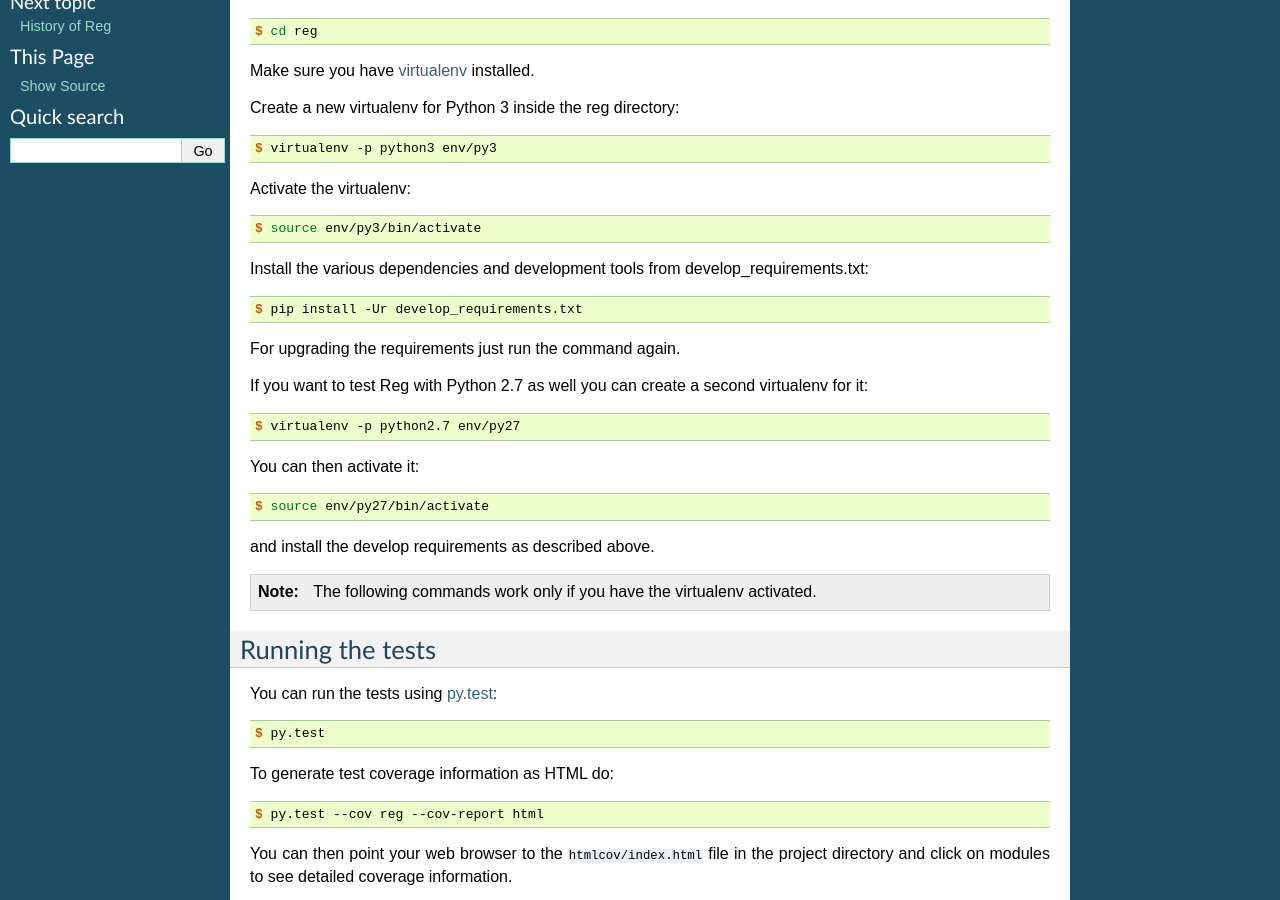
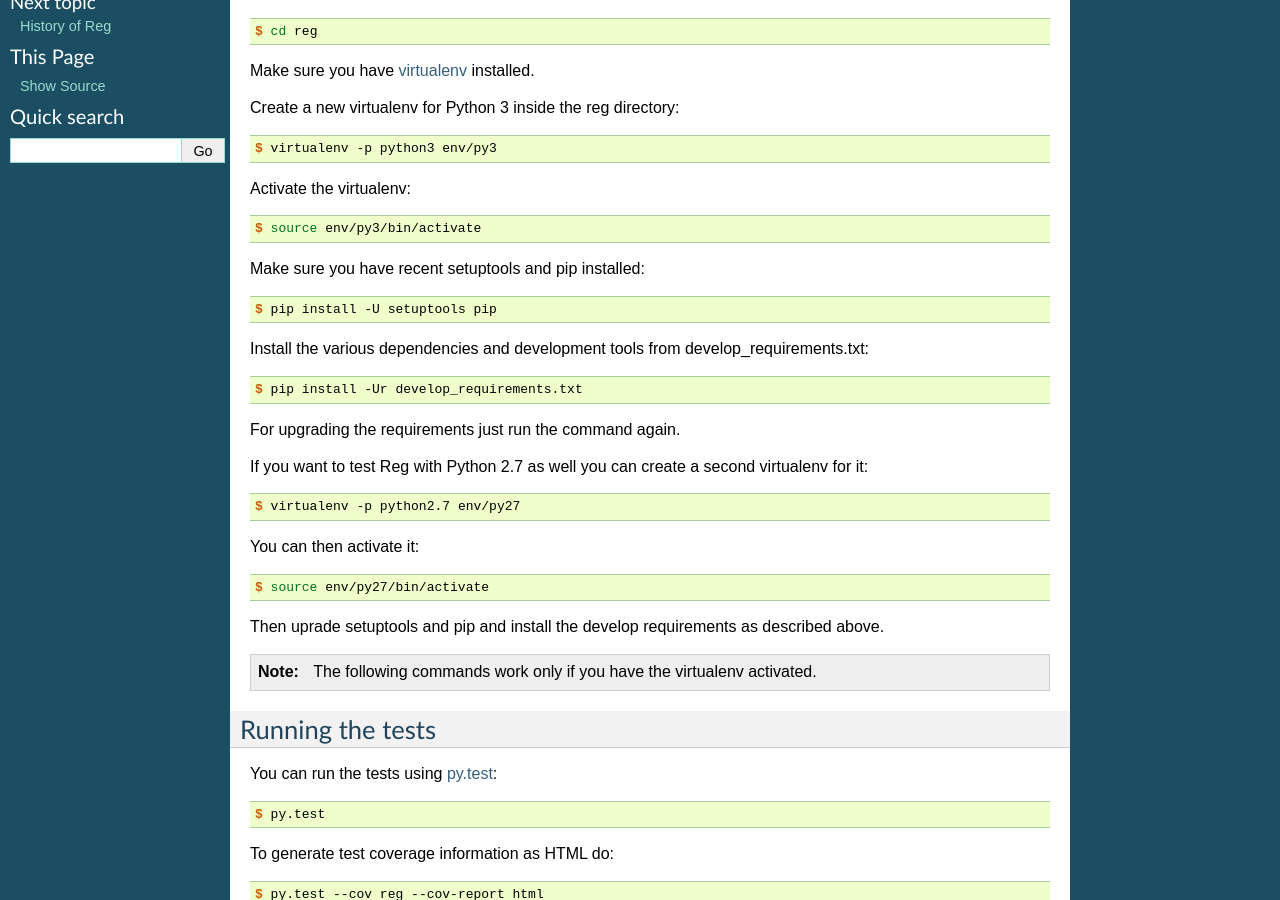
Before and after one commit to morepath/reg, a Sphinx documentation site: the page built from doc/developing.rst, in a window 1280 px wide and 900 px high, scrolled down 306 px. Built offline with Sphinx 7.4.7, drawn with Linux system fonts in a browser that asks for light colours.

Commit message:
Add hint for upgrading pip in developing docs

```diff
--- a/doc/developing.rst
+++ b/doc/developing.rst
@@ -27,6 +27,10 @@ Activate the virtualenv::
 
   $ source env/py3/bin/activate
 
+Make sure you have recent setuptools and pip installed::
+
+  $ pip install -U setuptools pip
+
 Install the various dependencies and development tools from
 develop_requirements.txt::
 
@@ -43,7 +47,8 @@ You can then activate it::
 
   $ source env/py27/bin/activate
 
-and install the develop requirements as described above.
+Then uprade setuptools and pip and install the develop requirements as
+described above.
 
 .. note::
 
```
